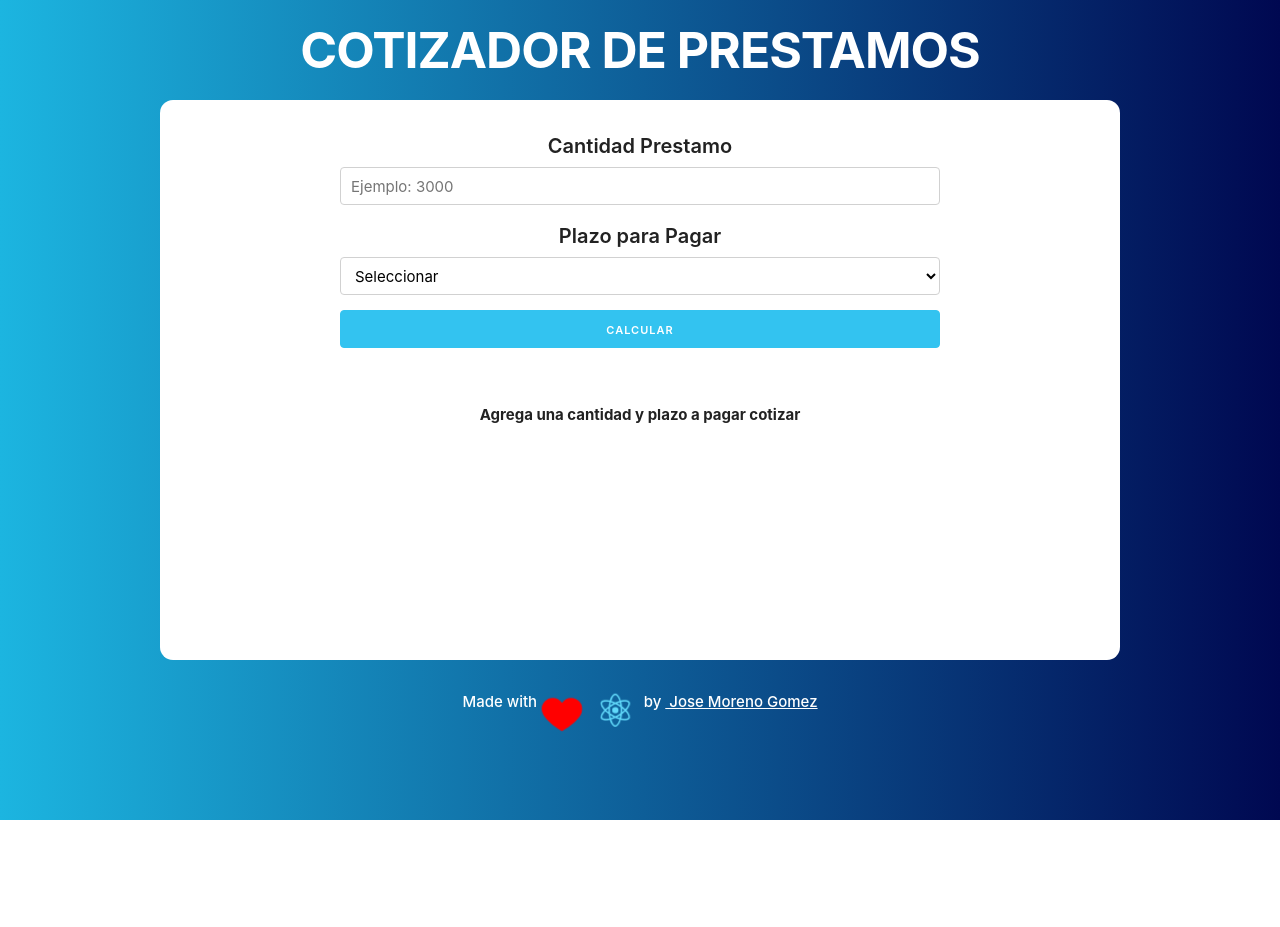
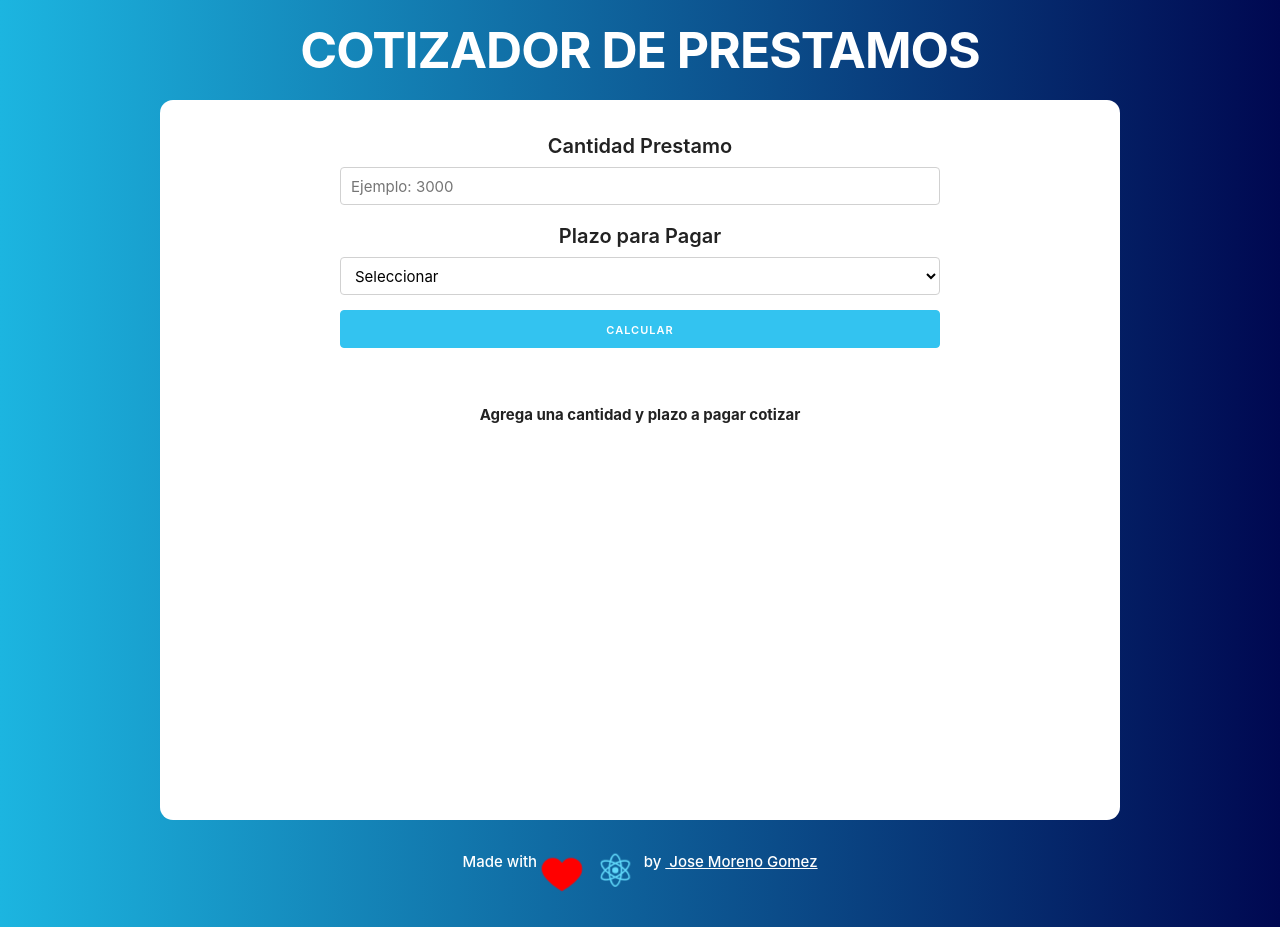
Before and after one commit to JoseMG-ux/Auto_Loan_Budget, a React (Create React App) app: page / in a window 1280 px wide. Before the commit the page ends 820 px from the top, so only its background shows below. Built offline with nearby package versions, Linux system fonts and the light colour scheme.

Commit message:
cahnge in container

```diff
--- a/src/index.css
+++ b/src/index.css
@@ -35,7 +35,7 @@ h1 {
   padding: 1rem;
   border-radius: 1.3rem;
   margin-top: 2rem;
-  height: 70vh;
+  height: 90vh;
 }
 
 form, .mensajes {
```
